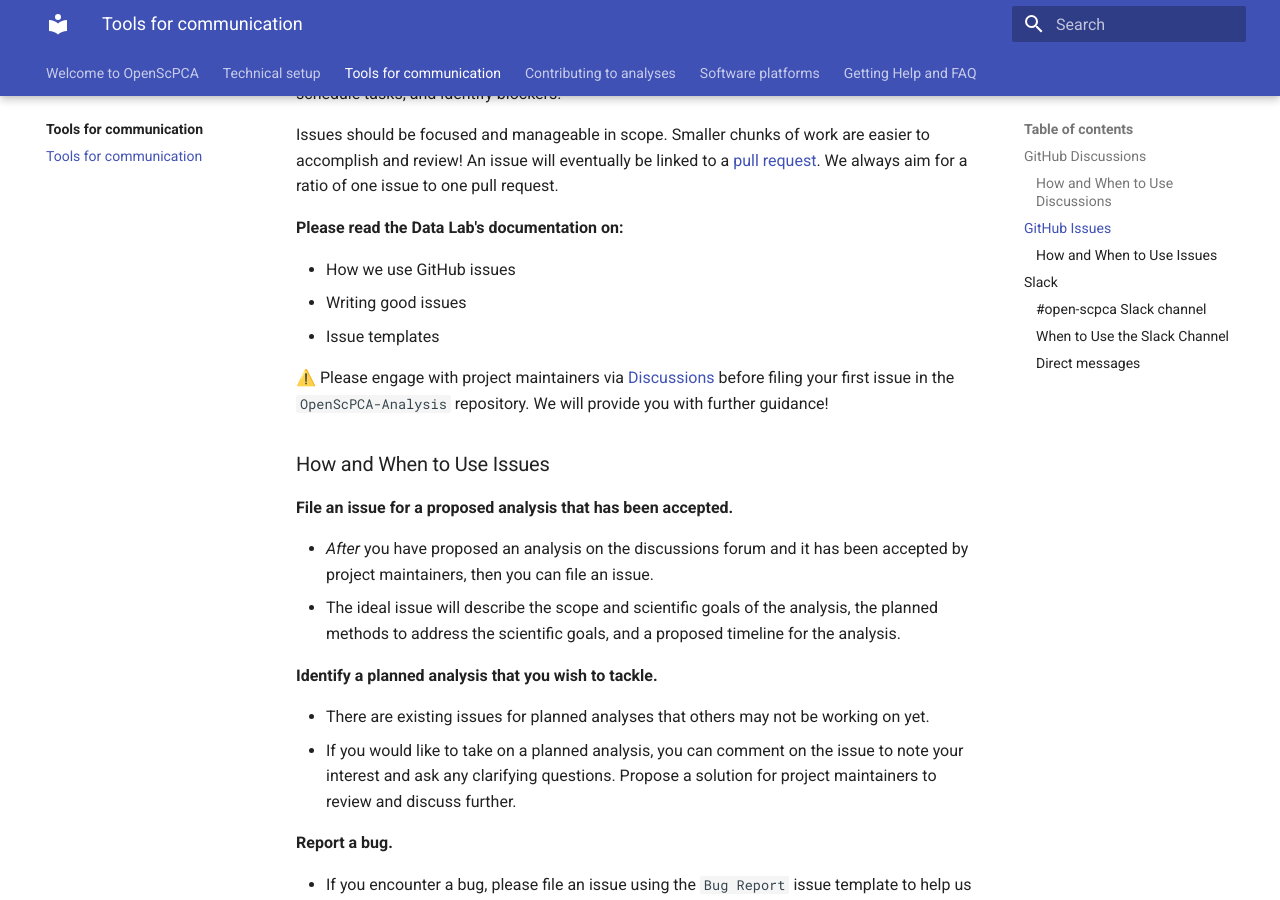
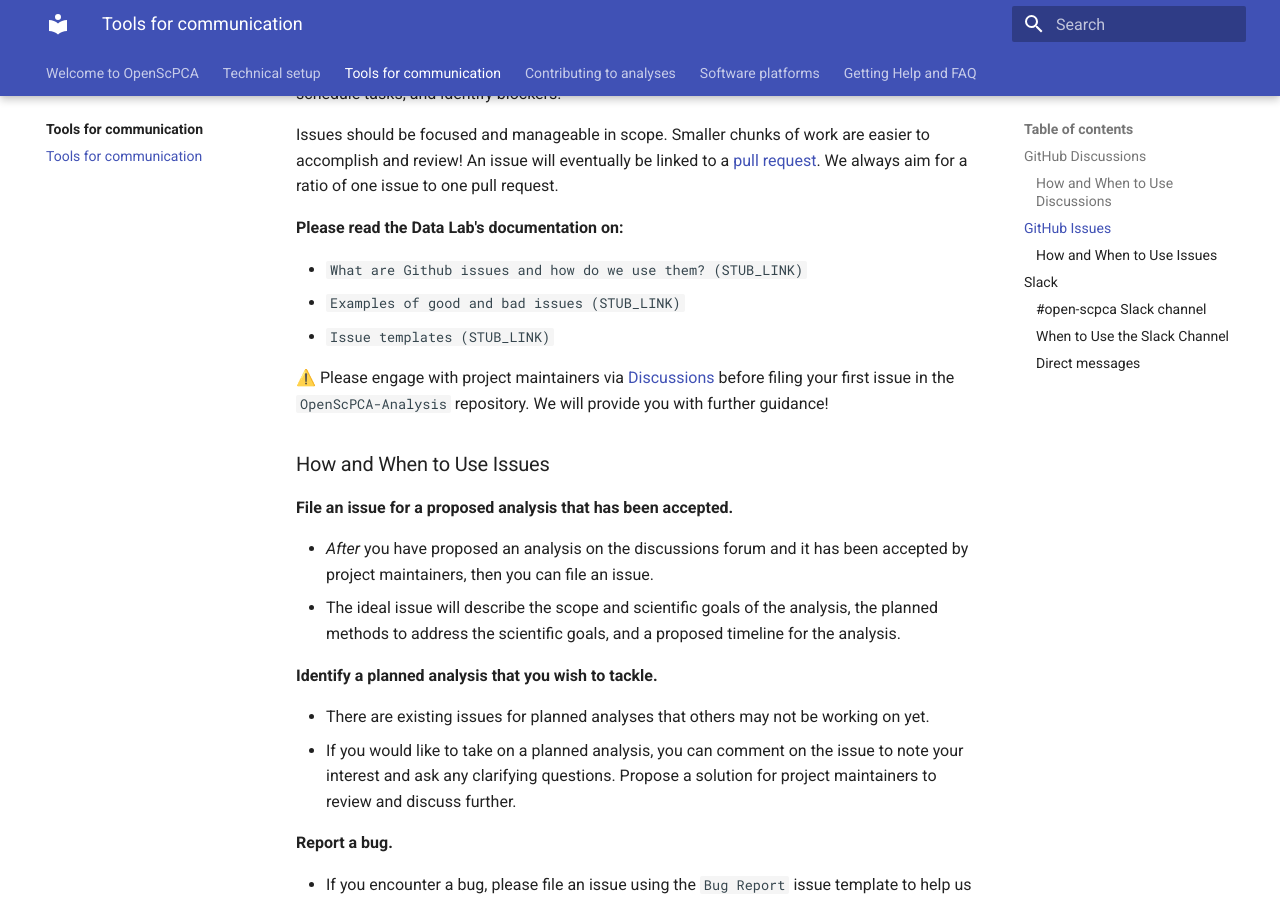
Before and after one commit to AlexsLemonade/OpenScPCA-analysis, an MkDocs documentation site: the page built from docs/communications-tools/tools-for-communication.md, in a window 1280 px wide and 900 px high, scrolled down 1482 px. Built offline with MkDocs 1.6.1 and Material for MkDocs 9.7.7, drawn with Linux system fonts in a browser that asks for light colours.

Commit message:
Add STUB_LINK

```diff
--- a/docs/communications-tools/tools-for-communication.md
+++ b/docs/communications-tools/tools-for-communication.md
@@ -57,9 +57,9 @@
 
 **Please read the Data Lab's documentation on:**
 
-* How we use GitHub issues
-* Writing good issues
-* Issue templates
+* `What are Github issues and how do we use them? (STUB_LINK)`
+* `Examples of good and bad issues (STUB_LINK)`
+* `Issue templates (STUB_LINK)`
 
 ⚠️ Please engage with project maintainers via [Discussions](https://github.com/AlexsLemonade/OpenScPCA-analysis/discussions) before filing your first issue in the `OpenScPCA-Analysis` repository.
 We will provide you with further guidance!
```
